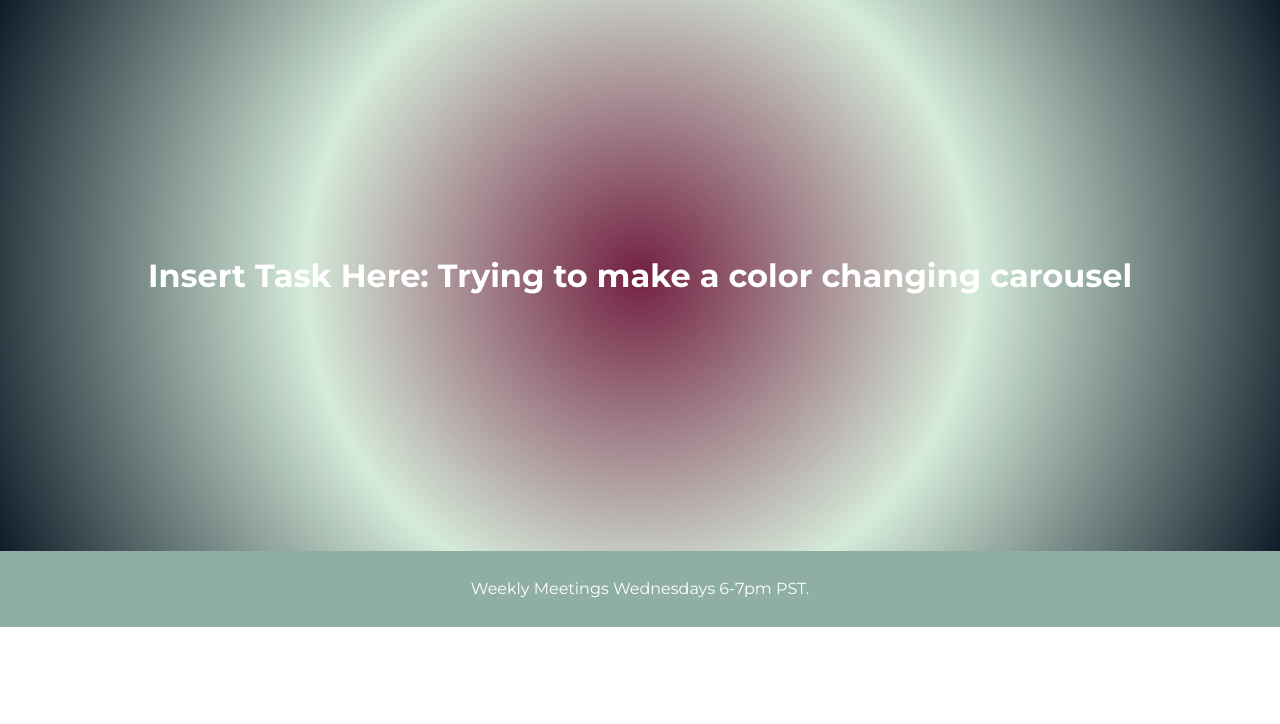
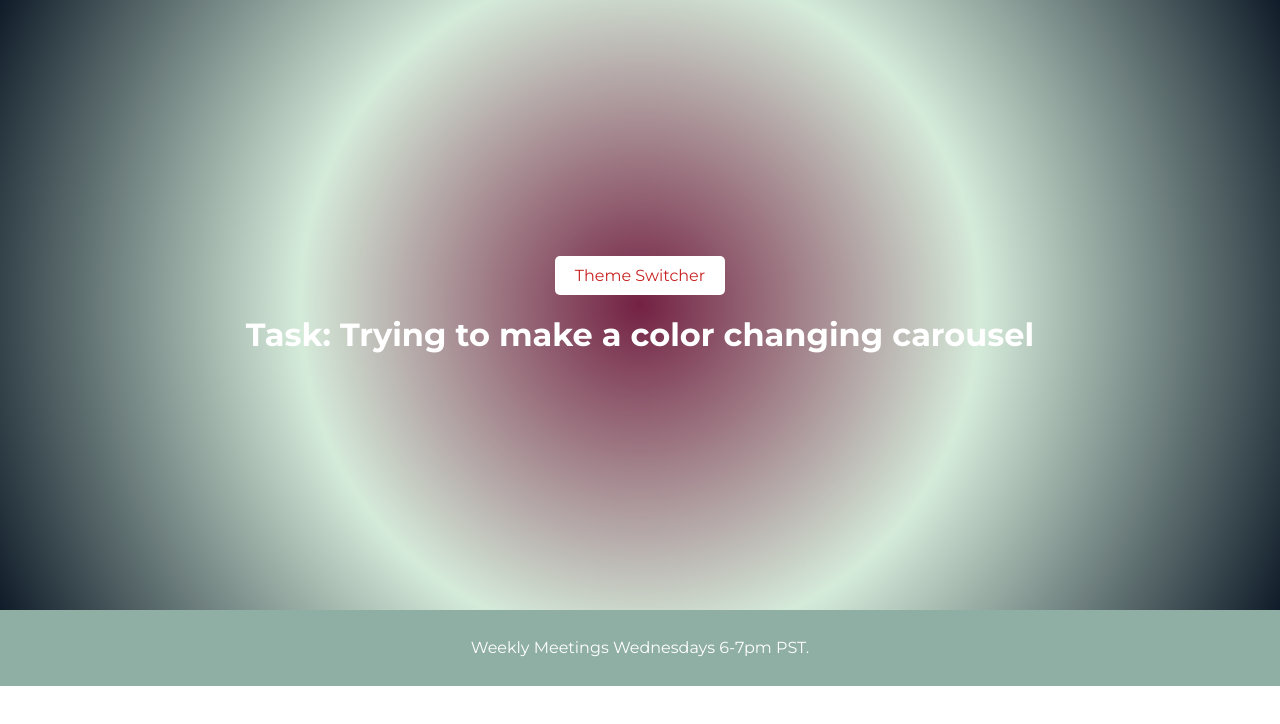
Before and after one commit to include-davis/Leads-Training-2025, a Next.js app: page /task_example in a window 1280 px wide. Shown: the top 724 px of the page. Built offline with nearby package versions, Linux system fonts and the light colour scheme.

Commit message:
theme switcher skeleton setup

```diff
--- a/app/(pages)/page.jsx
+++ b/app/(pages)/page.jsx
@@ -3,7 +3,7 @@ import styles from './page.module.scss';
 
 const days = [
   { day: 1, title: 'Task 1', description: 'Add task description here.', url: '/task_example' },
-  { day: 2, title: 'Task 2', description: 'Add task description here.', url: '/#' },
+  { day: 2, title: 'Task 2', description: 'Make an image carousel (button for left/right) with a theme switcher (night and day) to change background and text colors defined in globals.scss', url: '/#' },
   { day: 3, title: 'Task 3', description: 'Add task description here.', url: '/#' },
   { day: 4, title: 'Task 4', description: 'Add task description here.', url: '/#' },
   { day: 5, title: 'Task 5', description: 'Add task description here.', url: '/#' },
--- a/app/(pages)/task_example/page.jsx
+++ b/app/(pages)/task_example/page.jsx
@@ -1,10 +1,47 @@
 import styles from './task_example.module.scss';
+import React, { use, useState} from 'react';
+
+const items = [
+  { id: 1, image: '/images/carousel1.jpg', alt: 'Image 1' },
+  { id: 2, image: '/images/carousel2.jpg', alt: 'Image 2' },
+  { id: 3, image: '/images/carousel3.jpg', alt: 'Image 3' },
+  { id: 4, image: '/images/carousel4.jpg', alt: 'Image 4' },
+];
+function LightDarkSwitcher({theme, setTheme}) {
+  // a theme switcher compenent
+  return (
+    <div className = {styles.switcherContainer}>
+      <button className={styles.lightButton} onClick={() => setTheme('light')}>
+        sun
+        <img src = 'image/sun.png' alt = 'Light Mode' />
+      </button>
+      <button className={styles.darkButton} onClick={() => setTheme('dark')}>
+        dark
+        <img src = 'image/moon.png' alt = 'Dark Mode' />
+      </button>
+    </div>
+  );
+}
 
 export default function Task() {
+  const[theme, setTheme] = useState('light');
+
+
+  //click on themeButton to make the switcher visible
+  const [isSwitcherVisible, setSwitcherVisible] = useState(false);
+  const handleClick = () => {
+    setSwitcherVisible(!isSwitcherVisible);
+  }
+
   return (
     <main>
-      <div className={styles.container}>
-        <h1>Insert Task Here: Trying to make a color changing carousel</h1>
+      {/* adding TWO classNames to this div */}
+      <div className={`${styles.container} ${theme === 'light' ? styles.light : styles.dark}`}>
+        <div className={styles.switcher}>
+          <button className={styles.themeButton} onClick={handleClick}>Theme Switcher</button>
+          {isSwitcherVisible && <LightDarkSwitcher theme={theme} setTheme={setTheme}/>}
+        </div>
+        <h1>Task: Trying to make a color changing carousel</h1>
       </div>
     </main>
   );
--- a/app/(pages)/task_example/task_example.module.scss
+++ b/app/(pages)/task_example/task_example.module.scss
@@ -9,3 +9,40 @@
         color: white;
     }
 }
+
+.switcherContainer {
+    display: flex;
+    flex-direction: column;
+}
+
+.lightButton {
+    background-color: #fff;
+    color: #000;
+}
+.darkButton {
+    background-color: #000;
+    color: #fff; //color of the text
+}
+
+.switcher {
+    display: flex;
+    justify-content: center;
+    align-items: center;
+    margin-bottom: 20px;
+
+    .themeButton {
+        background-color: #fff;
+        color: #c82323;
+        border: none;
+        padding: 10px 20px;
+        cursor: pointer;
+        font-size: 16px;
+        border-radius: 5px;
+        transition: background-color 0.3s, color 0.3s;
+
+        &:hover {
+            background-color: #f0f0f0;
+            color: #9f3a3a;
+        }
+    }
+}
```
Also changed, not shown: .eslintrc.json.
